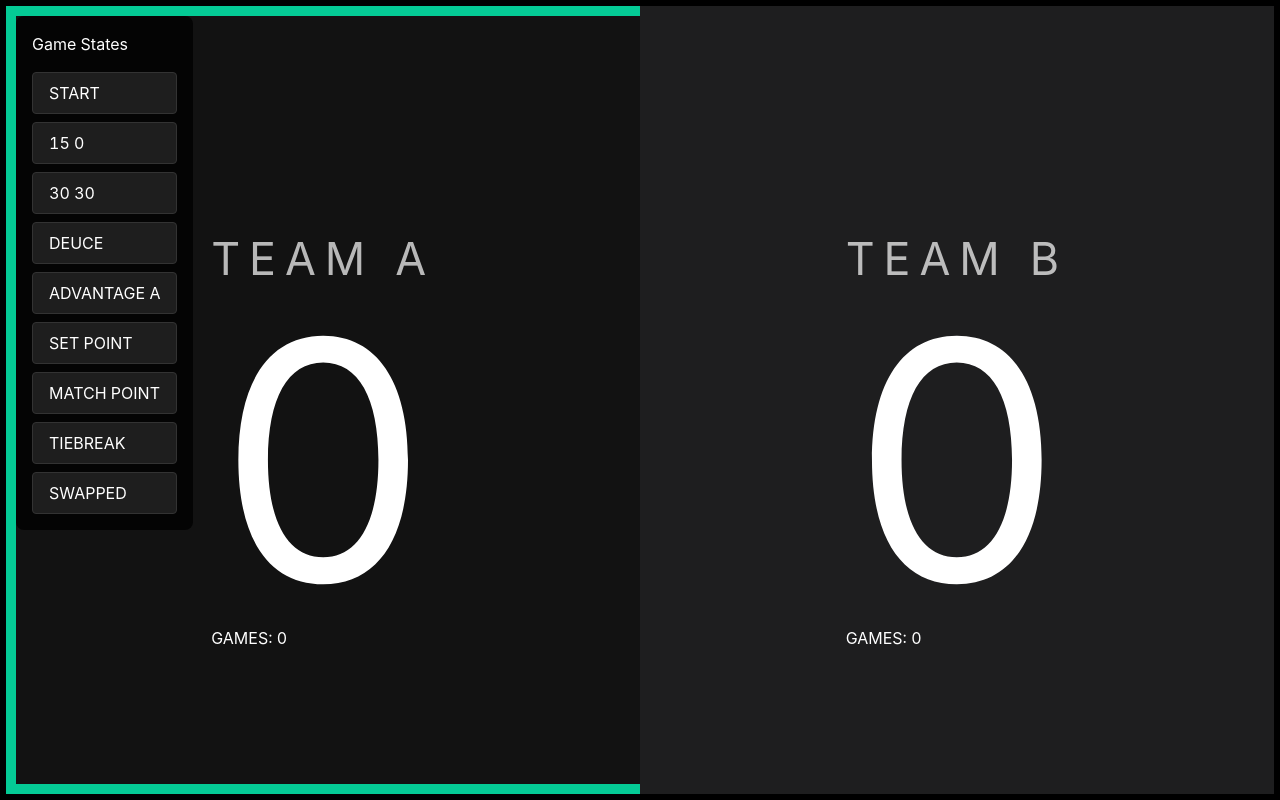
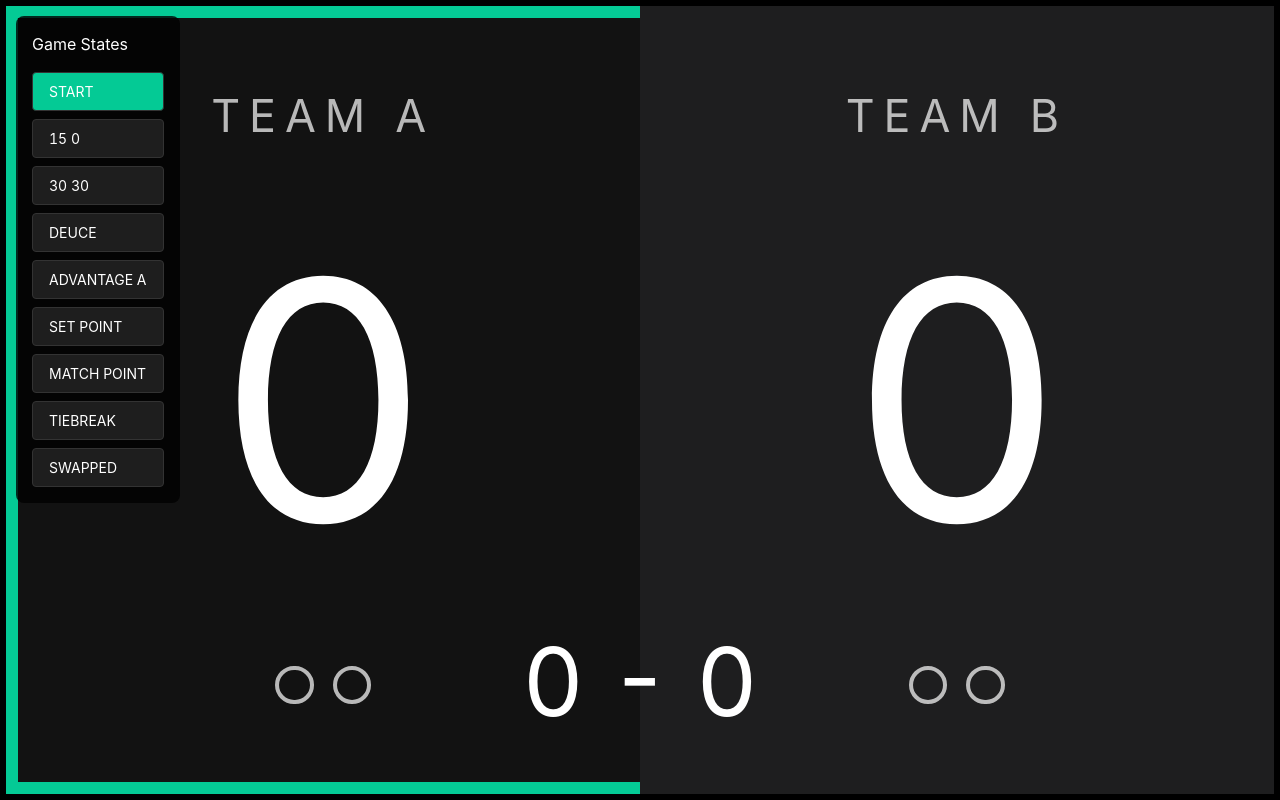
Before and after one commit to juicebox-glen/pala-point, a Next.js app: page /dev/game in a window 1280 px wide. Built offline with nearby package versions, Linux system fonts and the light colour scheme; a web font is replaced by a local one.

Commit message:
WIP: temporary changes before switching to main

```diff
--- a/app/dev/game/page.tsx
+++ b/app/dev/game/page.tsx
@@ -19,11 +19,11 @@ const PRESET_STATES: Record<string, GameState> = {
   'start': { pointsA: '0', pointsB: '0', gamesA: 0, gamesB: 0, setsA: 0, setsB: 0, server: 'A', sidesSwapped: false },
   '15-0': { pointsA: '15', pointsB: '0', gamesA: 0, gamesB: 0, setsA: 0, setsB: 0, server: 'A', sidesSwapped: false },
   '30-30': { pointsA: '30', pointsB: '30', gamesA: 2, gamesB: 1, setsA: 0, setsB: 0, server: 'B', sidesSwapped: false },
-  'deuce': { pointsA: '40', pointsB: '40', gamesA: 3, gamesB: 3, setsA: 0, setsB: 0, server: 'A', sidesSwapped: false, statusMessage: 'Deuce' },
-  'advantage-a': { pointsA: 'Ad', pointsB: '40', gamesA: 4, gamesB: 4, setsA: 0, setsB: 0, server: 'A', sidesSwapped: false },
-  'set-point': { pointsA: '40', pointsB: '30', gamesA: 5, gamesB: 4, setsA: 0, setsB: 0, server: 'A', sidesSwapped: false, statusMessage: 'SET POINT - Team A' },
-  'match-point': { pointsA: '40', pointsB: '15', gamesA: 5, gamesB: 3, setsA: 1, setsB: 0, server: 'A', sidesSwapped: false, statusMessage: 'MATCH POINT - Team A' },
-  'tiebreak': { pointsA: '3', pointsB: '4', gamesA: 6, gamesB: 6, setsA: 0, setsB: 0, server: 'B', sidesSwapped: false, statusMessage: 'Tiebreak' },
+  'deuce': { pointsA: '40', pointsB: '40', gamesA: 3, gamesB: 3, setsA: 0, setsB: 0, server: 'A', sidesSwapped: false },
+  'advantage-a': { pointsA: 'ADV', pointsB: '40', gamesA: 4, gamesB: 4, setsA: 0, setsB: 0, server: 'A', sidesSwapped: false },
+  'set-point': { pointsA: '40', pointsB: '30', gamesA: 5, gamesB: 4, setsA: 0, setsB: 0, server: 'A', sidesSwapped: false, statusMessage: 'SET POINT\nTEAM A' },
+  'match-point': { pointsA: '40', pointsB: '15', gamesA: 5, gamesB: 3, setsA: 1, setsB: 0, server: 'A', sidesSwapped: false, statusMessage: 'MATCH POINT\nTEAM A' },
+  'tiebreak': { pointsA: '3', pointsB: '4', gamesA: 6, gamesB: 6, setsA: 0, setsB: 0, server: 'B', sidesSwapped: false, statusMessage: 'TIE BREAK' },
   'swapped': { pointsA: '15', pointsB: '30', gamesA: 2, gamesB: 1, setsA: 0, setsB: 0, server: 'A', sidesSwapped: true },
 };
 
@@ -34,12 +34,12 @@ export default function GameDevPage() {
   const teamOnRight: Team = state.sidesSwapped ? 'A' : 'B';
 
   const leftTeamData = teamOnLeft === 'A'
-    ? { name: 'TEAM A', points: state.pointsA, games: state.gamesA, sets: state.setsA, color: 'team-1-dark' }
-    : { name: 'TEAM B', points: state.pointsB, games: state.gamesB, sets: state.setsB, color: 'team-2-dark' };
+    ? { name: 'TEAM A', points: state.pointsA, games: state.gamesA, sets: state.setsA, team: 'A' as Team }
+    : { name: 'TEAM B', points: state.pointsB, games: state.gamesB, sets: state.setsB, team: 'B' as Team };
 
   const rightTeamData = teamOnRight === 'A'
-    ? { name: 'TEAM A', points: state.pointsA, games: state.gamesA, sets: state.setsA, color: 'team-1-dark' }
-    : { name: 'TEAM B', points: state.pointsB, games: state.gamesB, sets: state.setsB, color: 'team-2-dark' };
+    ? { name: 'TEAM A', points: state.pointsA, games: state.gamesA, sets: state.setsA, team: 'A' as Team }
+    : { name: 'TEAM B', points: state.pointsB, games: state.gamesB, sets: state.setsB, team: 'B' as Team };
 
   const servingBorderColor = state.server === 'A' ? 'var(--color-team-1)' : 'var(--color-team-2)';
   const servingBorderSide =
@@ -61,13 +61,16 @@ export default function GameDevPage() {
         color: 'white',
         maxWidth: '300px'
       }}>
-        <h3 style={{ marginBottom: '1rem' }}>Game States</h3>
+        <h3 style={{ marginBottom: '1rem', fontSize: '1rem' }}>Game States</h3>
         <div style={{ display: 'flex', flexDirection: 'column', gap: '0.5rem' }}>
           {Object.keys(PRESET_STATES).map((key) => (
             <button
               key={key}
               onClick={() => setState(PRESET_STATES[key])}
-              style={buttonStyle}
+              style={{
+                ...buttonStyle,
+                backgroundColor: state === PRESET_STATES[key] ? '#04CA95' : '#1E1E1E'
+              }}
             >
               {key.replace('-', ' ').toUpperCase()}
             </button>
@@ -77,46 +80,75 @@ export default function GameDevPage() {
 
       {/* Game Scoreboard */}
       <div className="screen-wrapper">
-        <div className="screen-content layout-split-50-horizontal">
-          {/* Left Side */}
-          <div className={`tile ${leftTeamData.color} game-team-side`}>
-            <div className="game-team-content">
-              <div className="game-team-name">{leftTeamData.name}</div>
-              <div className="game-score">{leftTeamData.points}</div>
-              <div className="game-games">GAMES: {leftTeamData.games}</div>
-              <div className="game-set-indicators">
-                {Array.from({ length: leftTeamData.sets }).map((_, i) => (
-                  <div key={i} className="game-set-dot" />
-                ))}
-              </div>
-            </div>
-          </div>
-
-          {/* Right Side */}
-          <div className={`tile ${rightTeamData.color} game-team-side`}>
-            <div className="game-team-content">
-              <div className="game-team-name">{rightTeamData.name}</div>
-              <div className="game-score">{rightTeamData.points}</div>
-              <div className="game-games">GAMES: {rightTeamData.games}</div>
-              <div className="game-set-indicators">
-                {Array.from({ length: rightTeamData.sets }).map((_, i) => (
-                  <div key={i} className="game-set-dot" />
-                ))}
-              </div>
-            </div>
-          </div>
-
+        <div className="screen-content game-scoreboard-screen layout-split-50-horizontal">
           {/* Serving border */}
           <div
             className={`screen-border-serving-${servingBorderSide}`}
             style={{ borderColor: servingBorderColor }}
           />
 
+          {/* Left Side - Always darker background */}
+          <div className="tile team-1-dark game-team-side">
+            <div className="game-team-name">{leftTeamData.name}</div>
+
+            <div className="game-score-display">
+              <div className={leftTeamData.points === 'ADV' ? 'game-score-adv' : 'game-score'}>
+                {leftTeamData.points}
+              </div>
+            </div>
+
+            <div className="game-set-indicators game-set-indicators-left">
+              {Array.from({ length: 2 }).map((_, i) => (
+                <div
+                  key={i}
+                  className={`game-set-dot ${
+                    leftTeamData.sets > i
+                      ? (leftTeamData.team === 'A' ? 'game-set-dot-won-team-1' : 'game-set-dot-won-team-2')
+                      : 'game-set-dot-not-won'
+                  }`}
+                />
+              ))}
+            </div>
+          </div>
+
+          {/* Right Side - Always lighter background */}
+          <div className="tile team-2-dark game-team-side">
+            <div className="game-team-name">{rightTeamData.name}</div>
+
+            <div className="game-score-display">
+              <div className={rightTeamData.points === 'ADV' ? 'game-score-adv' : 'game-score'}>
+                {rightTeamData.points}
+              </div>
+            </div>
+
+            <div className="game-set-indicators game-set-indicators-right">
+              {Array.from({ length: 2 }).map((_, i) => (
+                <div
+                  key={i}
+                  className={`game-set-dot ${
+                    rightTeamData.sets > i
+                      ? (rightTeamData.team === 'A' ? 'game-set-dot-won-team-1' : 'game-set-dot-won-team-2')
+                      : 'game-set-dot-not-won'
+                  }`}
+                />
+              ))}
+            </div>
+          </div>
+
+          {/* Games score (centered at bottom) */}
+          <div className="game-games-center">
+            <div>
+              {leftTeamData.games} - {rightTeamData.games}
+            </div>
+          </div>
+
           {/* Point Situation Indicator */}
           {state.statusMessage && (
             <div className="point-situation-overlay">
               <div className="point-situation-badge">
-                {state.statusMessage}
+                {state.statusMessage.split('\n').map((line, i) => (
+                  <div key={i}>{line}</div>
+                ))}
               </div>
             </div>
           )}
@@ -128,11 +160,12 @@ export default function GameDevPage() {
 
 const buttonStyle = {
   padding: '0.5rem 1rem',
-  backgroundColor: '#1E1E1E',
   color: 'white',
   border: '1px solid #333',
   borderRadius: '4px',
   cursor: 'pointer',
   width: '100%',
   textAlign: 'left' as const,
+  fontSize: '0.875rem',
+  transition: 'all 0.2s ease',
 };
--- a/styles/layouts.css
+++ b/styles/layouts.css
@@ -222,9 +222,9 @@
   left: 0;
   bottom: 0;
   width: 50%;
-  border-top: 0.8vw solid;
-  border-left: 0.8vw solid;
-  border-bottom: 0.8vw solid;
+  border-top: 1vw solid;
+  border-left: 1vw solid;
+  border-bottom: 1vw solid;
   border-right: none;
   pointer-events: none;
   z-index: 5;
@@ -236,9 +236,9 @@
   right: 0;
   bottom: 0;
   width: 50%;
-  border-top: 0.8vw solid;
-  border-right: 0.8vw solid;
-  border-bottom: 0.8vw solid;
+  border-top: 1vw solid;
+  border-right: 1vw solid;
+  border-bottom: 1vw solid;
   border-left: none;
   pointer-events: none;
   z-index: 5;
--- a/styles/v3-game.css
+++ b/styles/v3-game.css
@@ -14,7 +14,7 @@
   display: flex;
   flex-direction: column;
   align-items: center;
-  justify-content: flex-start; /* Push content up */
+  justify-content: center;
   padding-top: 0;
 }
 
@@ -26,20 +26,18 @@
   color: var(--color-text-primary);
   opacity: var(--opacity-secondary);
   text-transform: uppercase;
-  margin-top: 6vw;
-  margin-bottom: 0; /* No bottom margin */
+  position: absolute;
+  top: 6vw; /* ADJUST THIS to move team name up/down */
   font-family: var(--font-family);
 }
 
 /* Score display area (vertically centered) */
 .game-score-display {
   width: 100%;
-  flex: 1; /* Take up available space */
   display: flex;
   align-items: center;
   justify-content: center;
-  margin-top: 0;
-  margin-bottom: 0;
+  transform: translateY(0vw); /* ADJUST THIS to move score up/down */
 }
 
 /* Main score (0, 15, 30, 40) */
@@ -90,8 +88,8 @@
 .game-set-indicators {
   position: absolute;
   bottom: 7vw;
-  left: 50%; /* Center horizontally */
-  transform: translateX(-50%); /* Center using transform */
+  left: 50%;
+  transform: translateX(-50%);
   display: flex;
   gap: 1.5vw;
   align-items: center;
```
